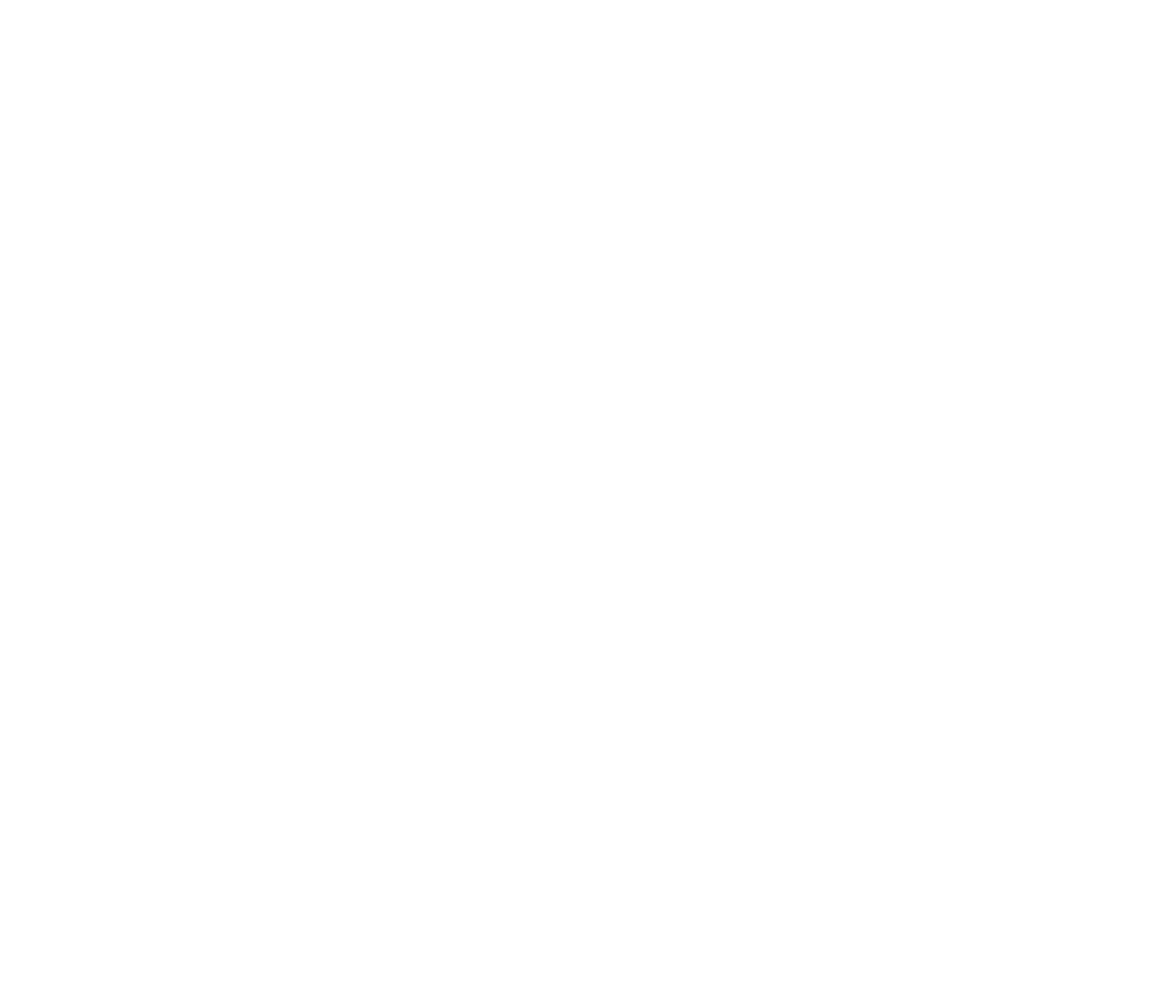
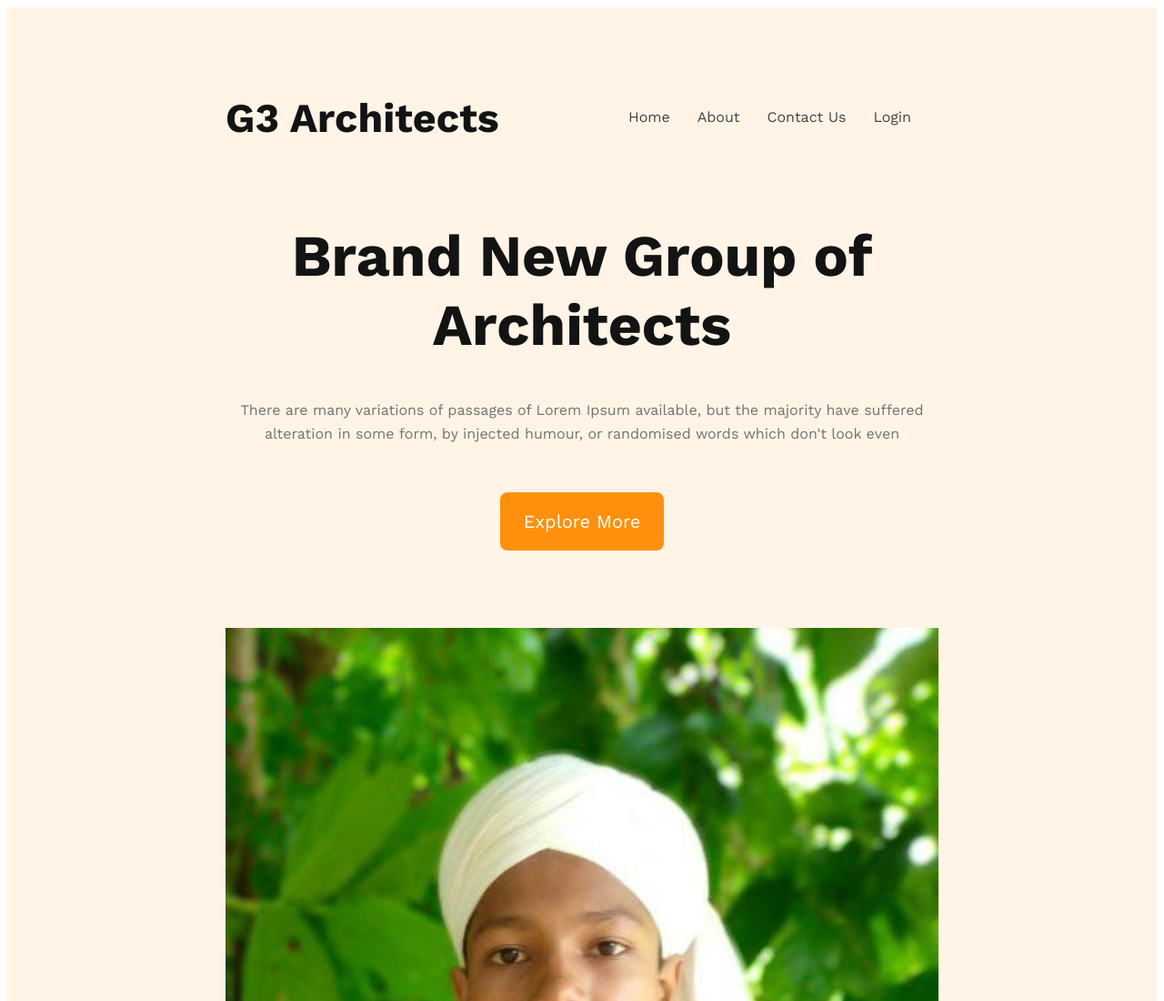
Before and after one commit to Tafiqulislam/Portfolio-website-2, a plain HTML site: page index.html in a window 1280 px wide. Shown: the top 1100 px of the page at 91% size. Before the commit the page ends 800 px from the top, so only its background shows below. Drawn offline with nearby package versions, Linux system fonts and the light colour scheme.

Commit message:
add section

```diff
--- a/css/style.css
+++ b/css/style.css
@@ -0,0 +1,103 @@
+/* google font */
+@import url('https://fonts.googleapis.com/css2?family=Work+Sans:wght@400;500;600;700;800&display=swap');
+*{
+    font-family: 'Work Sans', sans-serif;
+}
+/* My header section */
+header{
+    background-color:rgba(255, 144, 14, 0.10);
+    padding: 50px 240px;
+}
+/* section */
+nav{
+    display: flex;
+    justify-content: space-between;
+    align-items: center;
+}
+/* nav title */
+.nav-title{
+    font-size: 2.8rem;
+    font-weight: 700;
+    color: #131313;
+}
+/* nav and ul style */
+nav > ul{
+    display: flex;
+}
+/* nav and li style */
+nav li{
+    list-style: none;
+    margin-right: 30px;
+    font-size: 1rem;
+    font-weight: 500px;
+    line-height: 26px;
+}
+/* nav and li and a */
+nav li a{
+    text-decoration: none;
+    color: #424242;
+}
+/* banner contant style */
+.banner-contant{
+    max-width: 800px;
+    text-align: center;
+    margin: 0 auto;
+}
+/* banner style */
+.banner-title{
+    font-size: 4em;
+    font-weight: 700px;
+    color: #131313;
+}
+/* banner description style */
+.banner-description{
+    font-size: 1rem;
+    color: #727272;
+    font-weight: 400;
+    line-height: 26px;
+}
+/* button style */
+.btn-primary{
+    width: 180px;
+    height: 64px;
+    border-radius: 8px;
+    background-color: #FF900E;
+    margin: 35px auto;
+    border: none;
+    color: #fff;
+    text-align: center;
+    font-size: 1.25rem;
+    font-weight: 600px;
+    padding: 20px 25px;
+    cursor: pointer;
+}
+/* banner image style */
+ img{
+    margin: 50px auto;
+    width: 100%;
+}
+
+
+
+
+
+
+/* rasponsiv style */
+@media screen and (max-width:576px) {
+    header{
+        padding: 10px;
+    }
+    nav{
+        flex-direction: column;
+    }
+}
+
+/* tablet or medium devices */
+@media screen and (min-width:576px) and (max-width: 960px) {
+    header{
+        padding: 50px;
+    }
+    nav{
+        flex-direction: column;
+    }
+}
--- a/index.html
+++ b/index.html
@@ -7,6 +7,41 @@
     <link rel="stylesheet" href="css/style.css">
 </head>
 <body>
+    <!-- header start -->
+    <header>
+        <nav>
+            <h3 class="nav-title">G3 Architects</h3>
+            <ul>
+                <li><a href="">Home</a></li>
+                <li><a href="">About</a></li>
+                <li><a href="">Contact Us</a></li>
+                <li><a href="">Login</a></li>
+            </ul>
+        </nav>
+        <div class="banner">
+            <div class="banner-contant">
+                <h1 class="banner-title">Brand New Group of Architects </h1>
+                <p class="banner-description">
+                    There are many variations of
+                    passages of Lorem Ipsum available,
+                    but the majority have suffered alteration
+                     in some form, by injected humour, or randomised
+                     words which don't look even
+                </p>
+                <button class="btn-primary">Explore More</button>
+            </div>
+                <img src="image/nahim1.jpg" alt="">
+        </div>
+    </header>
+    <!-- header end -->
+    <main>
+        <!-- main sections start -->
+        <section>
 
+        </section>
+    </main>
+    <footer>
+
+    </footer>
 </body>
 </html>
```
Also changed, not shown: image/nahim1.jpg (added).
